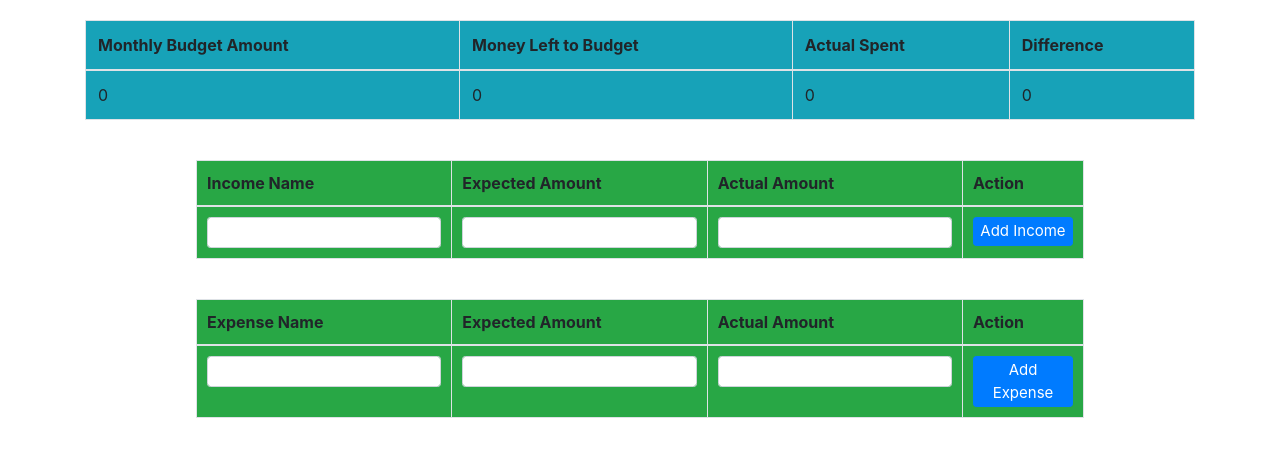
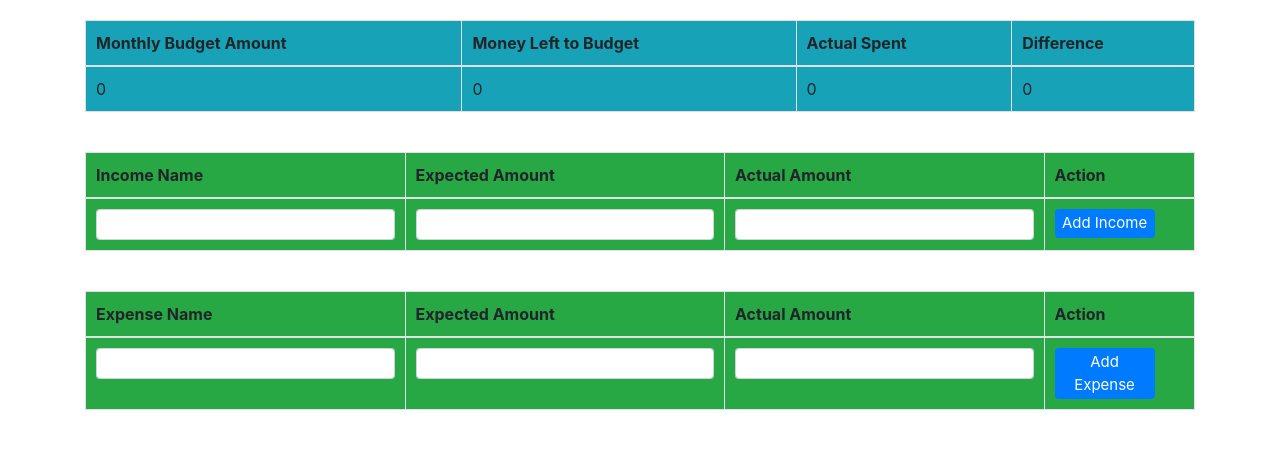
Before and after one commit to austinkodom/flask_budgeting_app, a Flask app: page / in a window 1280 px wide. Shown: the part 56-513 px from the top of the page. Run offline with Flask 3, Linux system fonts and the light colour scheme; a user stored in the database is signed in; some libraries are stand-ins or nearby versions.

Commit message:
Changed table styling
Changed the styling of the table to make it more visually appealing on
smaller devices.

```diff
--- a/website/__init__.py
+++ b/website/__init__.py
@@ -31,5 +31,4 @@ def create_app():
     def load_user(id):
         return User.query.get(int(id))
 
-
     return app
--- a/website/templates/home.html
+++ b/website/templates/home.html
@@ -15,22 +15,26 @@
     #tableContainer {
         display: flex;
         justify-content: center;
+        border-collapse: collapse;
+        flex-direction: column;
+        align-items: center;
         width: 100%;
     }
     #incomeTable {
-        width: 80%;
         margin: 20px 0;
     }
     #expenseTable th, #expenseTable td {
         padding: 10px;
     }
     #expenseTable {
-        width: 80%;
         margin: 20px 0;
     }
     #budgetTable
     {
         margin: 20px 0;
+    }
+    #budgetTable th, #budgetTable td {
+        padding: 10px;
     }
 </style>
 
```
Also changed, not shown: instance/database.db.
